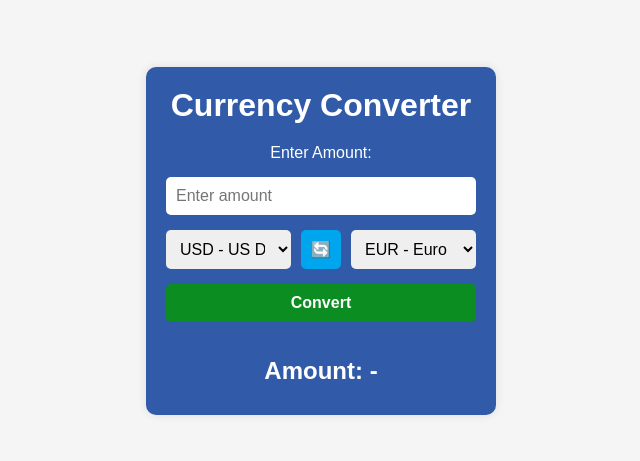
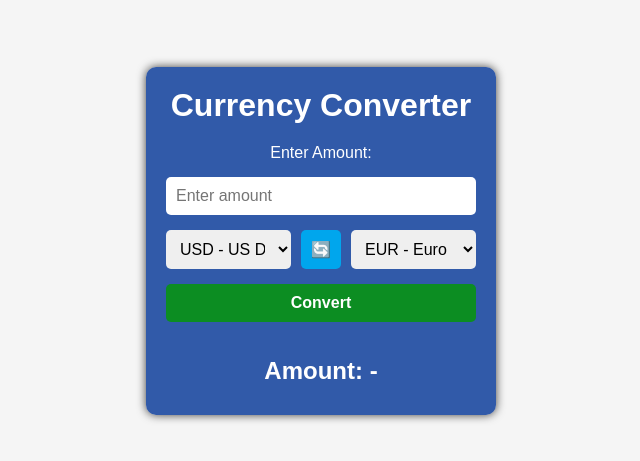
Before and after one commit to Zeek04/currency-exchange, a plain HTML site: page index.html in a window 1280 px wide. Shown: the part 159-620 px from the top of the page, 319-959 px from the left. Drawn offline with Linux system fonts and the light colour scheme.

```diff
--- a/style.css
+++ b/style.css
@@ -17,7 +17,7 @@
     background: rgba(0, 52, 150, 0.8);
     padding: 20px;
     border-radius: 10px;
-    box-shadow: 0px 0px 10px rgba(0, 0, 0, 0.1);
+    box-shadow: 0px 0px 10px rgba(0, 0, 0, 0.75);
     text-align: center;
     width: 350px;
 }
```
Also changed, not shown: 1 other file.
